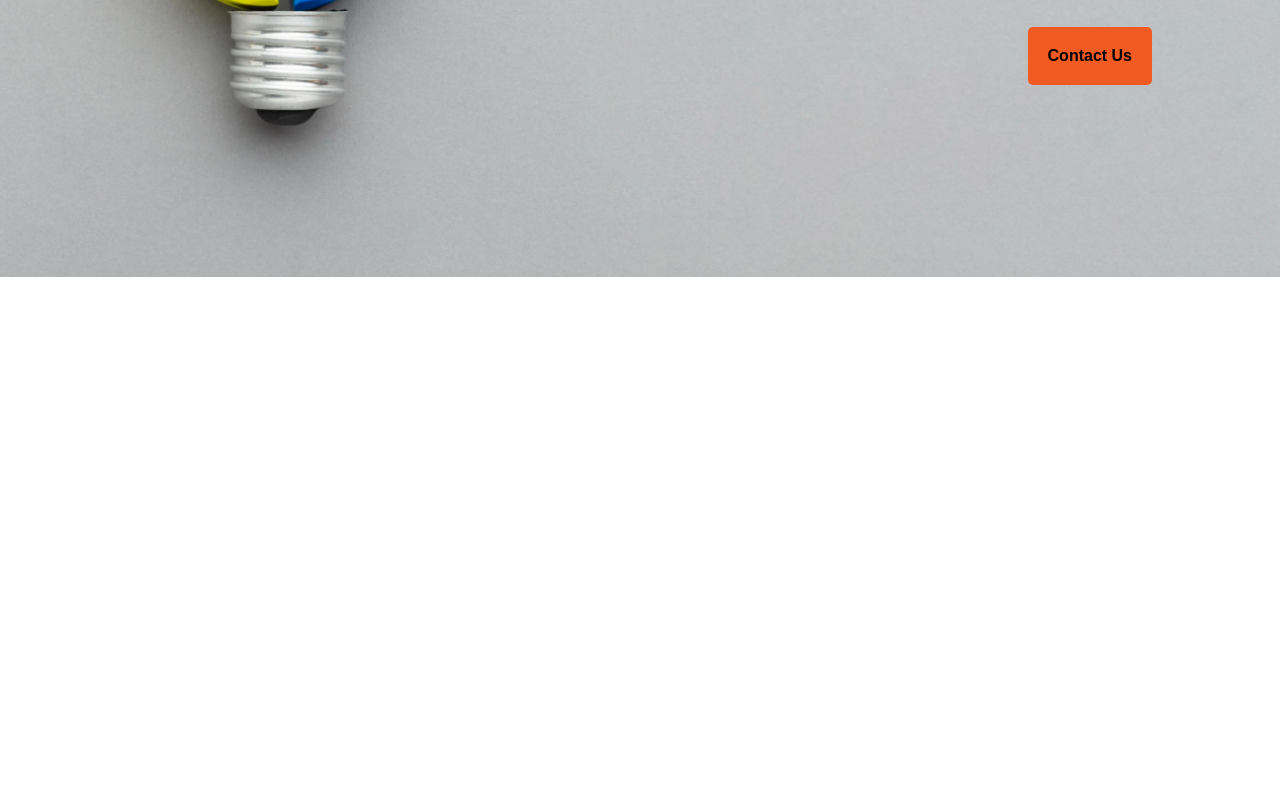
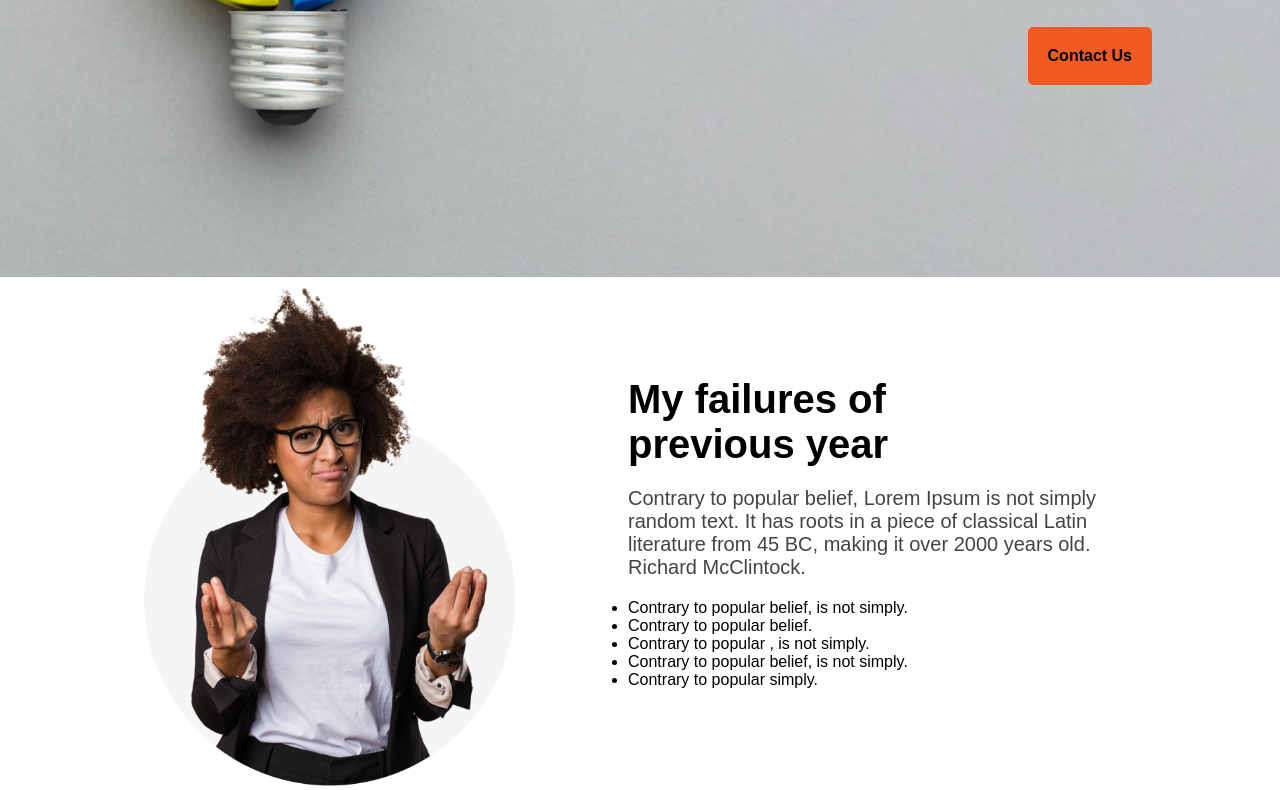
Before and after one commit to nurhossain25/First-Assignment, a plain HTML site: page index.html in a window 1280 px wide. Shown: the part 523-1313 px from the top of the page. Before the commit the page ends 800 px from the top, so only its background shows below. Drawn offline with Linux system fonts and the light colour scheme.

Commit message:
information section added

```diff
--- a/css/index.css
+++ b/css/index.css
@@ -46,3 +46,32 @@ header p {
     width: 30%;
     margin-top: 30px;
 }
+
+/* styles information section */
+
+.information-section {
+    margin: 0 10%;
+    display: flex;
+    justify-content: center;
+    align-items: center;
+    /* height: 100vh; */
+}
+
+.information-section img {
+    width: 400px;
+}
+
+.information-content {
+    padding-left: 100px;
+}
+
+.information-section h1 {
+    margin-bottom: 20px;
+    font-size: 40px;
+}
+
+.information-section p {
+    font-size: 20px;
+    color: rgba(68, 67, 67, 1);
+    margin-bottom: 20px;
+}
--- a/index.html
+++ b/index.html
@@ -27,6 +27,41 @@
         </div>
     </header>
 
+    <!-- Information Section -->
+
+    <section class="information-section">
+        <div>
+            <img src="./images/person.png" alt="person_image" />
+        </div>
+        <div class="information-content">
+            <h1>
+                My failures of <br />
+                previous year
+            </h1>
+            <p>
+                Contrary to popular belief, Lorem Ipsum is not simply random text. It
+                has roots in a piece of classical Latin literature from 45 BC, making
+                it over 2000 years old. Richard McClintock.
+            </p>
+            <ul>
+                <li>
+                    <i class="details"></i>Contrary to popular belief, is not
+                    simply.
+                </li>
+                <li><i class="details"></i>Contrary to popular belief.</li>
+                <li>
+                    <i class="details"></i>Contrary to popular , is not
+                    simply.
+                </li>
+                <li>
+                    <i class="details"></i>Contrary to popular belief, is not
+                    simply.
+                </li>
+                <li><i class="details"></i>Contrary to popular simply.</li>
+            </ul>
+        </div>
+    </section>
+
 </body>
 
 </html>
```
